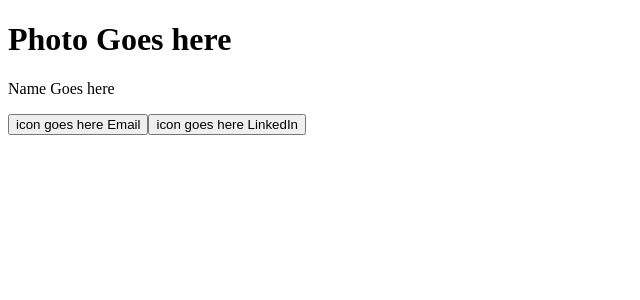
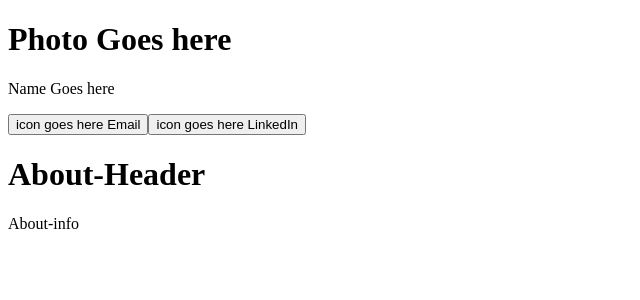
Before and after one commit to shivambhosale13/React-Projects, a React (Vite) app in the folder Digital-Business-Card/: page / in a window 1280 px wide. Shown: the top 300 px of the page, without its empty margins (0-640 px from the left). Built offline with nearby package versions, Linux system fonts and the light colour scheme.

Commit message:
set-up code for about page

```diff
--- a/Digital-Business-Card/src/components/about.jsx
+++ b/Digital-Business-Card/src/components/about.jsx
@@ -0,0 +1,8 @@
+export default function About(){
+  return(
+    <div className="about">
+      <h1>About-Header</h1>
+      <p>About-info</p>
+    </div>
+  )
+}
--- a/Digital-Business-Card/src/main.jsx
+++ b/Digital-Business-Card/src/main.jsx
@@ -1,9 +1,15 @@
 import {createRoot} from 'react-dom/client';
 import Info from './components/info';
+import About from './components/about'
 
 const root = createRoot(document.querySelector('#root'));
 
 
 root.render(
-  <Info/>
+  <>
+    <Info />
+    <About />
+  </>
+
+
 )
```
